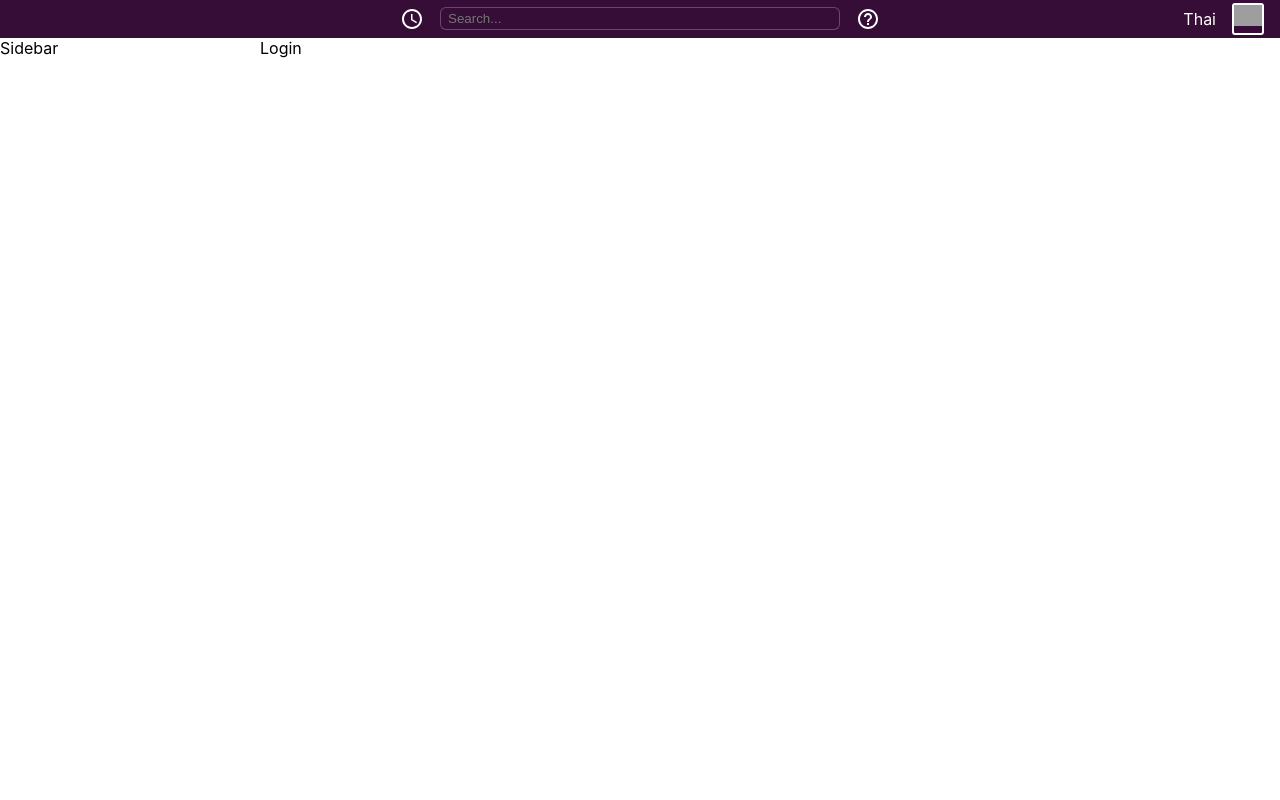
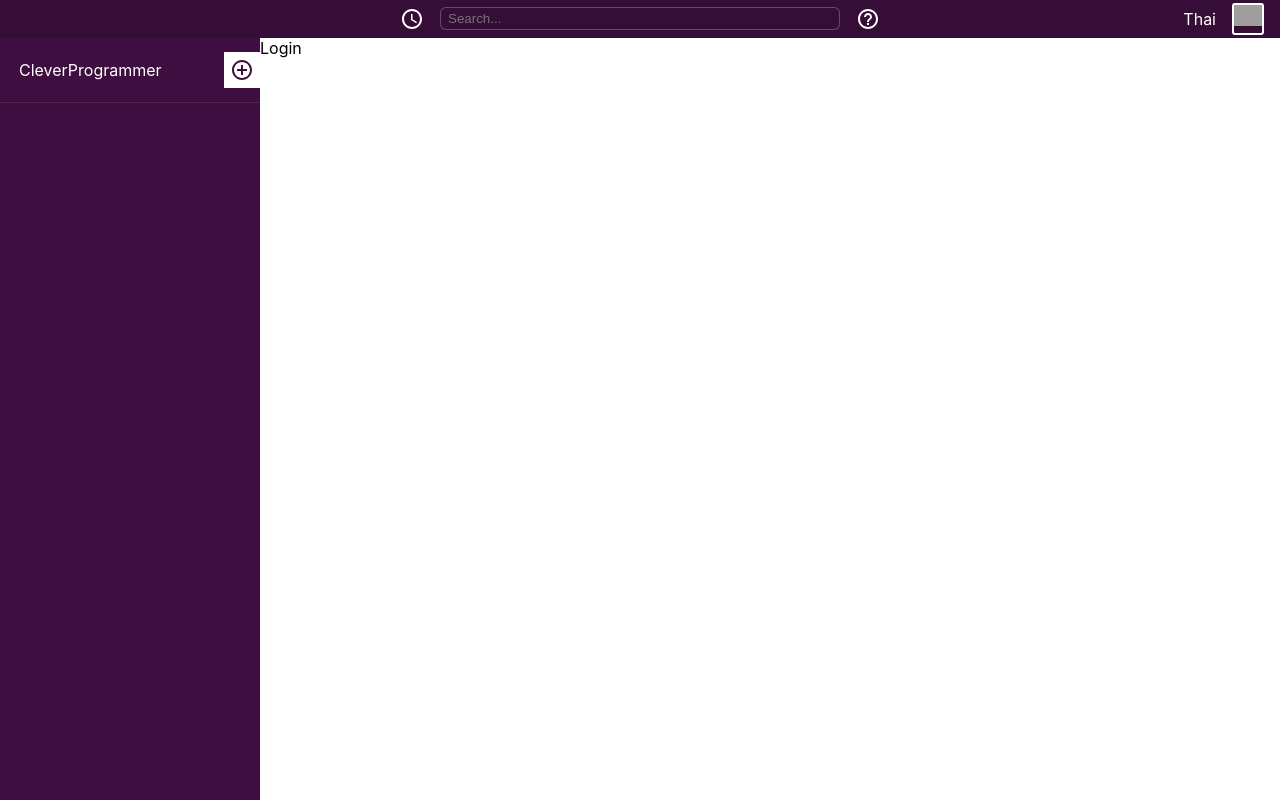
Before and after one commit to DespoTron/slack-clone, a React (Create React App) app: page / in a window 1280 px wide. Built offline with nearby package versions, Linux system fonts and the light colour scheme; grey boxes are pictures that could not be loaded.

Commit message:
working on sidebar component

```diff
--- a/src/components/Header.js
+++ b/src/components/Header.js
@@ -34,6 +34,7 @@
   align-items: center;
   justify-content: center;
   position: relative;
+  z-index: 10;
 `
 
 const Main = styled.div`
--- a/src/components/Sidebar.js
+++ b/src/components/Sidebar.js
@@ -1,7 +1,44 @@
 import React from 'react'
+import styled from 'styled-components'
+import AddCircleOutline from '@material-ui/icons/AddCircleOutline'
 
 function Sidebar() {
-  return <div>Sidebar</div>
+  return (
+    <Container>
+      <WorkspaceContainer>
+        <Name>CleverProgrammer</Name>
+        <NewMessage>
+          <AddCircleOutline />
+        </NewMessage>
+      </WorkspaceContainer>
+    </Container>
+  )
 }
 
 export default Sidebar
+
+const Container = styled.div`
+  background: #3f0e40;
+`
+const WorkspaceContainer = styled.div`
+  color: #fff;
+  height: 64px;
+  display: flex;
+  align-items: center;
+  padding-left: 19px;
+  justify-content: space-between;
+  border-bottom: 1px solid #532753;
+`
+
+const Name = styled.div``
+
+const NewMessage = styled.div`
+  width: 36px;
+  height: 36px;
+  background: #fff;
+  color: #3f0e40;
+  fill: #3f0e40;
+  display: flex;
+  justify-content: center;
+  align-items: center;
+`
```
